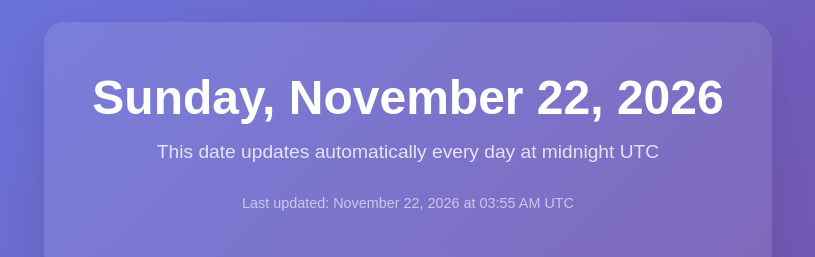
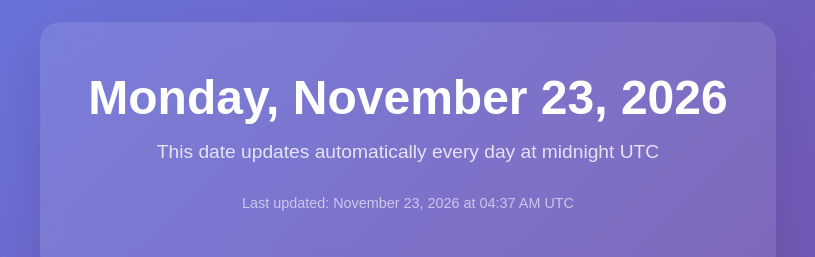
Before and after one commit to TherenceMashego/-Current-Date-Automation, a plain HTML site: page index.html in a window 1280 px wide. Shown: the part 252-509 px from the top of the page, 232-1047 px from the left. Drawn offline with Linux system fonts and the light colour scheme.

Commit message:
📅 Auto-update: Monday, 2026-11-23

```diff
--- a/index.html
+++ b/index.html
@@ -52,10 +52,10 @@
 </head>
 <body>
     <div class="date-container">
-        <h1 class="date">Sunday, November 22, 2026</h1>
+        <h1 class="date">Monday, November 23, 2026</h1>
 
         <p class="subtitle">This date updates automatically every day at midnight UTC</p>
-        <p class="timestamp">Last updated: November 22, 2026 at 03:55 AM UTC</p>
+        <p class="timestamp">Last updated: November 23, 2026 at 04:37 AM UTC</p>
     </div>
 </body>
 </html>
```
